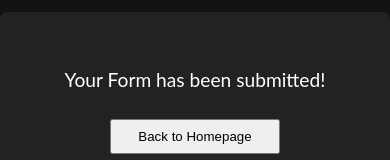
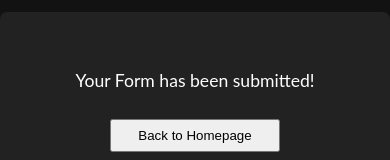
Before and after one commit to xvii20/portfoliowebsite, a React (Vite) app: page /success in a window 390 px wide. Shown: the part 208-368 px from the top of the page. Built offline with nearby package versions, Linux system fonts and the light colour scheme; a small style sheet from the web is missing.

Commit message:
added responsiveness

```diff
--- a/src/index.css
+++ b/src/index.css
@@ -619,6 +619,26 @@ textarea {
   }
 }
 
+@media (max-width: 430px) {
+  .formsubmitted {
+    font-size: 1.1rem;
+  }
+
+  .tohomepagebutton {
+    height: 33px;
+  }
+}
+
+@media (max-width: 372px) {
+  .formsubmitted {
+    font-size: 1rem;
+  }
+
+  .tohomepagebutton {
+    height: 30px;
+  }
+}
+
 @media (max-width: 1014px) {
   .introwrapper {
     display: none;
```
